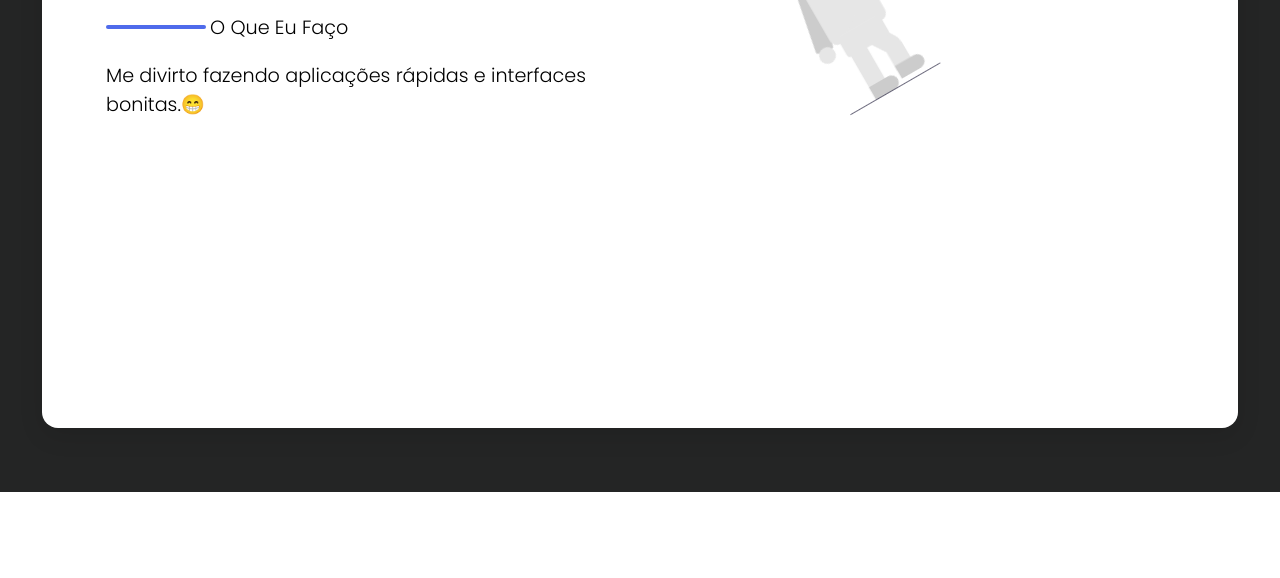
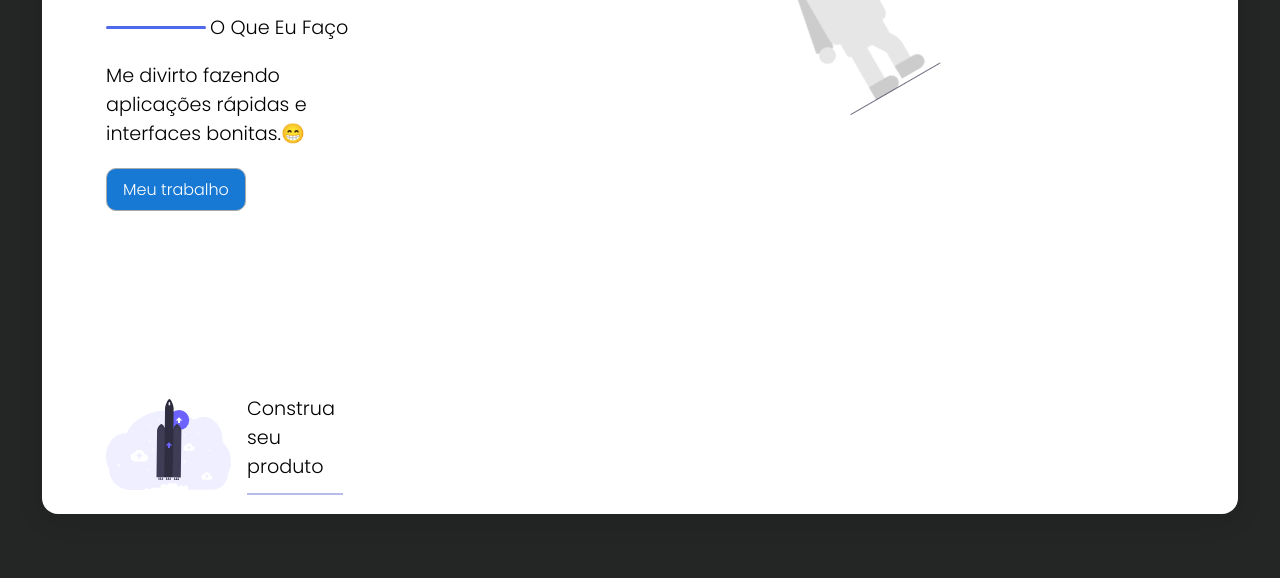
Before and after one commit to kevinhodev/kevinramos, a website: page index.html in a window 1280 px wide. Shown: the part 436-1014 px from the top of the page. Before the commit the page ends 928 px from the top, so only its background shows below. Drawn offline with Linux system fonts and the light colour scheme.

Commit message:
Finalizado o esqueleto da parte esquerda do header.

```diff
--- a/index.html
+++ b/index.html
@@ -34,6 +34,13 @@
             <div class="line"></div>
             <p class="role">O Que Eu Faço</p>
             <p>Me divirto fazendo aplicações rápidas e interfaces bonitas.😁</p>
+            <div class="my-work-button">
+              <button>Meu trabalho</button>
+            </div>
+            <div class="launch-section">
+              <img class="rocket-image" src="./src/assets/rocket.svg" />
+              <p>Construa seu produto</p>
+            </div>
           </div>
           <div class="images-section">
             <img class="stars-image" src="./src/assets/stars.svg" alt="stars" />
--- a/src/styles/header.scss
+++ b/src/styles/header.scss
@@ -37,7 +37,6 @@
 
     .menu {
       display: flex;
-      gap: 32px;
       list-style-type: none;
       font-family: "Poppins", sans-serif;
       transform: translateX(32px);
@@ -45,6 +44,15 @@
       li {
         position: relative;
         padding: 16px 32px;
+        margin: 0 8px;
+
+        @media (max-width: 1024px) {
+          padding: 12px 24px;
+        }
+
+        @media (max-width: 900px) {
+          display: none;
+        }
 
         &::after {
           content: "";
@@ -80,7 +88,7 @@
     }
 
     .contact-me {
-      margin-right: 24px;
+      margin-right: 64px;
 
       button {
         font-family: "Poppins", sans-serif;
@@ -128,7 +136,7 @@
       .line {
         display: inline-block;
         background-color: #4f6beb;
-        height: 4px;
+        height: 3px;
         width: 100px;
         border-radius: 100px;
         transform: translateY(-5px);
@@ -137,11 +145,52 @@
       p {
         font-family: "Poppins", sans-serif;
         font-size: 1.2rem;
+        width: 50%;
       }
 
       .role {
         margin: 0;
         display: inline-block;
+      }
+
+      .my-work-button {
+        width: 70%;
+        margin-top: 8px;
+
+        button {
+          font-family: "Poppins", sans-serif;
+          background-color: rgb(23, 121, 212);
+          color: #fff;
+          border: 1px #aaa solid;
+          border-radius: 10px;
+          padding: 8px 16px;
+          font-size: 1rem;
+          cursor: pointer;
+          transition: border-radius 350ms ease-in;
+
+          &:hover {
+            border-radius: 0;
+          }
+        }
+      }
+
+      .launch-section {
+        display: flex;
+        align-items: center;
+        gap: 16px;
+        margin-top: 164px;
+        cursor: pointer;
+
+        .rocket-image {
+          width: 125px;
+          height: 125px;
+        }
+
+        p {
+          border-bottom: 2px solid rgba(17, 33, 179, 0.3);
+          padding-bottom: 12px;
+          width: 18%;
+        }
       }
     }
 
```
Also changed, not shown: build/styles.css, src/assets/rocket.svg (added), 1 other file.
